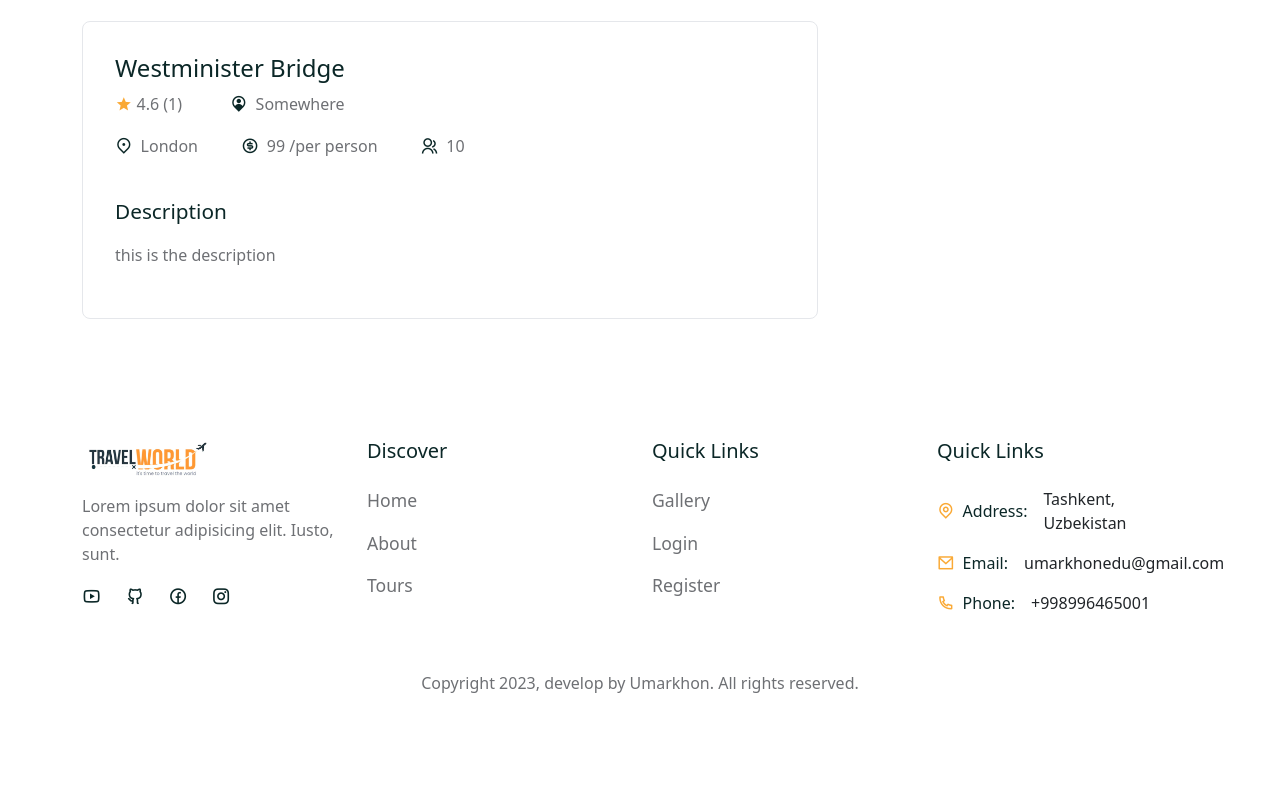
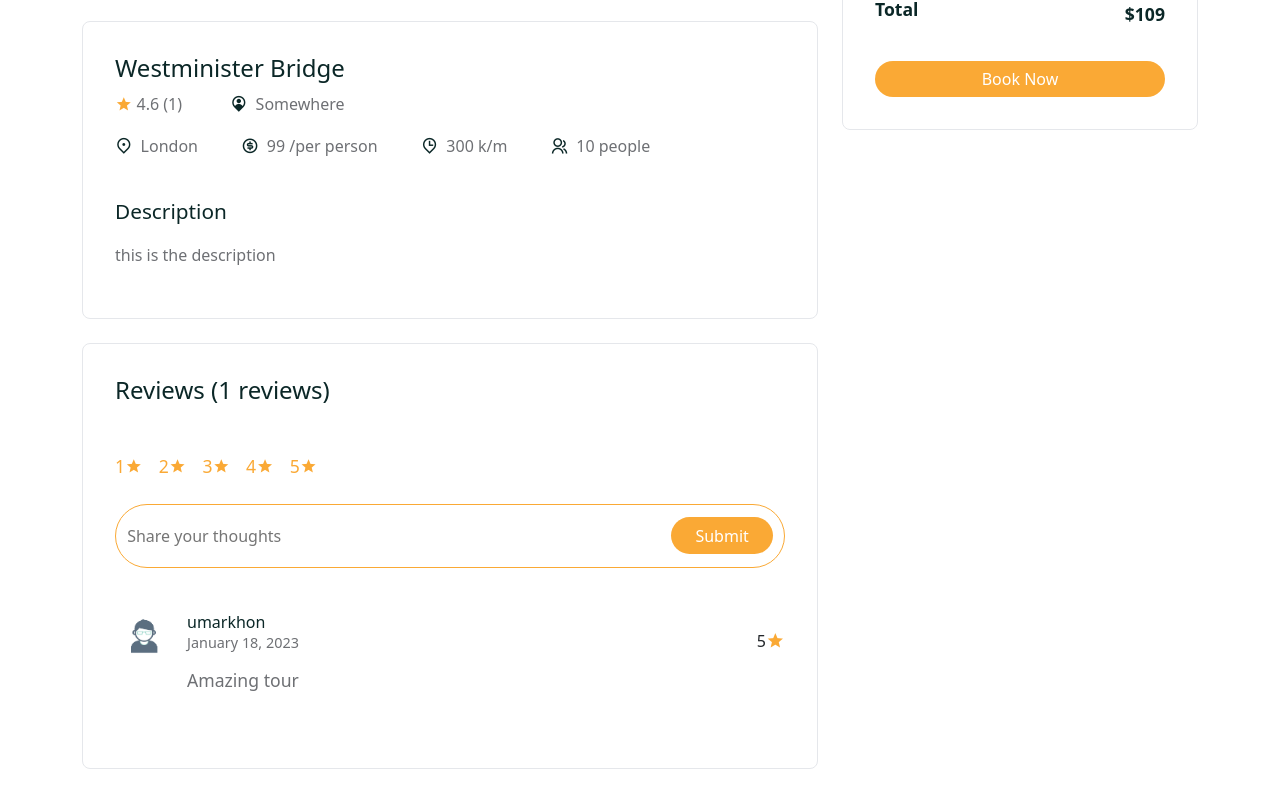
Before and after one commit to UmarkhonAkhmedov/travel-app, a React (Create React App) app in the folder frontend/: page /tours/01 in a window 1280 px wide. Shown: the part 640-1440 px from the top of the page. Before the commit the page ends 1381 px from the top, so only its background shows below. Built offline with nearby package versions, Linux system fonts and the light colour scheme; a web font is replaced by a local one.

Commit message:
Adding some sections for Tour Details

```diff
--- a/frontend/src/pages/TourDetails.jsx
+++ b/frontend/src/pages/TourDetails.jsx
@@ -1,12 +1,16 @@
-import React from "react";
+import React, { useRef, useState } from "react";
 import "../styles/tourDetails.css";
 import { Container, Row, Col, Form, ListGroup } from "reactstrap";
 import { useParams } from "react-router-dom";
 import tourData from "../assets/data/tours";
 import calculateAvgRating from "./../utils/avgRating";
+import avatar from "../assets/images/avatar.jpg";
+import Booking from "../components/Booking/Booking";
 
 const TourDetails = () => {
   const { id } = useParams();
+  const reviewMsgRef = useRef();
+  const [tourRating, setTourRating] = useState(null);
   const tour = tourData.find((tour) => tour.id === id);
   const {
     photo,
@@ -20,6 +24,11 @@ const TourDetails = () => {
     maxGroupSize,
   } = tour;
   const { totalRating, avgRating } = calculateAvgRating(reviews);
+  const options = { day: "numeric", month: "long", year: "numeric" };
+  const submitHandler = (e) => {
+    e.preventDefault();
+    const reviewText = reviewMsgRef.current.value;
+  };
 
   return (
     <>
@@ -37,7 +46,7 @@ const TourDetails = () => {
                         className="ri-star-s-fill"
                         style={{ color: "var(--secondary-color)" }}
                       ></i>
-                      {calculateAvgRating === 0 ? null : avgRating}
+                      {avgRating === 0 ? null : avgRating}
                       {totalRating === 0 ? (
                         "Not rated"
                       ) : (
@@ -58,13 +67,80 @@ const TourDetails = () => {
                       person
                     </span>
                     <span>
-                      <i class="ri-group-line"></i> {maxGroupSize}
+                      <i class="ri-map-pin-time-line"></i> {distance} k/m
+                    </span>
+                    <span>
+                      <i class="ri-group-line"></i> {maxGroupSize} people
                     </span>
                   </div>
                   <h5>Description</h5>
                   <p>{desc}</p>
                 </div>
+                <div className="tour__reviews mt-4">
+                  <h4>Reviews ({reviews?.length} reviews)</h4>
+                  <Form onSubmit={submitHandler}>
+                    <div className="d-flex align-items-center gap-3 mb-4 rating__group">
+                      <span onClick={() => setTourRating(1)}>
+                        1 <i class="ri-star-s-fill"></i>
+                      </span>
+                      <span onClick={() => setTourRating(2)}>
+                        2 <i class="ri-star-s-fill"></i>
+                      </span>
+                      <span onClick={() => setTourRating(3)}>
+                        3 <i class="ri-star-s-fill"></i>
+                      </span>
+                      <span onClick={() => setTourRating(4)}>
+                        4 <i class="ri-star-s-fill"></i>
+                      </span>
+                      <span onClick={() => setTourRating(5)}>
+                        5 <i class="ri-star-s-fill"></i>
+                      </span>
+                    </div>
+                    <div className="review__input">
+                      <input
+                        type="text"
+                        ref={reviewMsgRef}
+                        placeholder="Share your thoughts"
+                        required
+                      />
+                      <button
+                        className="btn primary__btn text-white"
+                        type="submit"
+                      >
+                        Submit
+                      </button>
+                    </div>
+                  </Form>
+
+                  <ListGroup className="user__reviews">
+                    {reviews?.map((review) => (
+                      <div className="review__item">
+                        <img src={avatar} alt="" />
+                        <div className="w-100">
+                          <div className="d-flex align-items-center justify-content-between">
+                            <div>
+                              <h5>umarkhon</h5>
+                              <p>
+                                {new Date("01-18-2023").toLocaleDateString(
+                                  "en-US",
+                                  options
+                                )}
+                              </p>
+                            </div>
+                            <span className="d-flex align-items-center">
+                              5 <i class="ri-star-s-fill"></i>
+                            </span>
+                          </div>
+                          <h6>Amazing tour</h6>
+                        </div>
+                      </div>
+                    ))}
+                  </ListGroup>
+                </div>
               </div>
+            </Col>
+            <Col lg="4">
+              <Booking tour={tour} avgRating={avgRating} />
             </Col>
           </Row>
         </Container>
--- a/frontend/src/styles/tourDetails.css
+++ b/frontend/src/styles/tourDetails.css
@@ -4,7 +4,8 @@
   margin-bottom: 2.5rem;
 }
 
-.tour__info {
+.tour__info,
+.tour__reviews {
   border-radius: 0.5rem;
   border: 1px solid rgba(229, 231, 235);
   padding: 2rem;
@@ -45,3 +46,77 @@
   font-size: 1rem;
   color: var(--text-color);
 }
+
+.rating__group span {
+  font-size: 1.1rem;
+  display: flex;
+  align-items: center;
+  color: var(--secondary-color);
+  cursor: pointer;
+}
+
+.tour__reviews h4 {
+  margin-bottom: 3rem;
+}
+
+.review__input {
+  display: flex;
+  align-items: center;
+  justify-content: space-between;
+  width: 100%;
+  padding: 0.7rem;
+  border-radius: 2rem;
+  border: 1px solid var(--secondary-color);
+}
+
+.review__input input {
+  width: 100%;
+  padding: 0.5rem 0;
+  border: none;
+}
+
+.review__input input:focus {
+  outline: none;
+}
+
+.review__item {
+  display: flex;
+  align-items: center;
+  column-gap: 1rem;
+  margin-bottom: 2rem;
+}
+
+.review__item img {
+  width: 3.5rem;
+  height: 3.5rem;
+  border-radius: 50px;
+  object-fit: cover;
+}
+
+.user__reviews {
+  margin-top: 2.5rem;
+}
+
+.review__item h5 {
+  font-size: 1rem;
+  margin-bottom: 0;
+}
+
+.review__item p {
+  font-size: 0.9rem;
+  color: var(--text-color);
+}
+
+.review__item h6 {
+  font-size: 1.1rem;
+  color: var(--text-color);
+}
+
+.review__item span i {
+  font-size: 1.2rem;
+  color: var(--secondary-color);
+}
+
+.review__item span {
+  font-weight: 500;
+}
```
